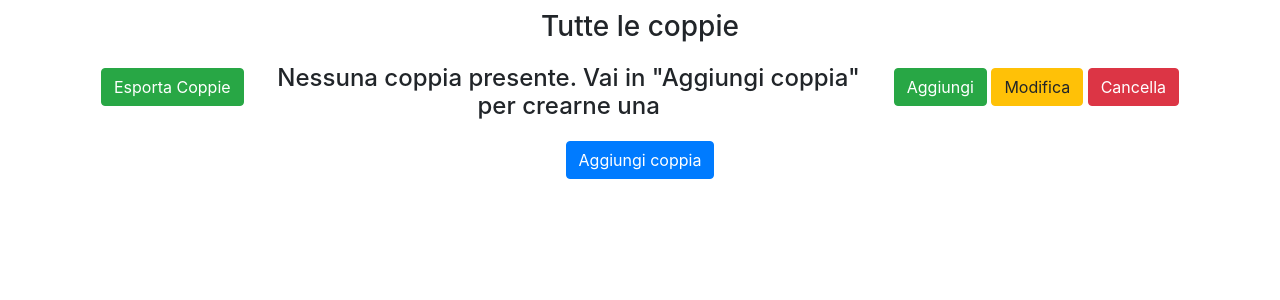
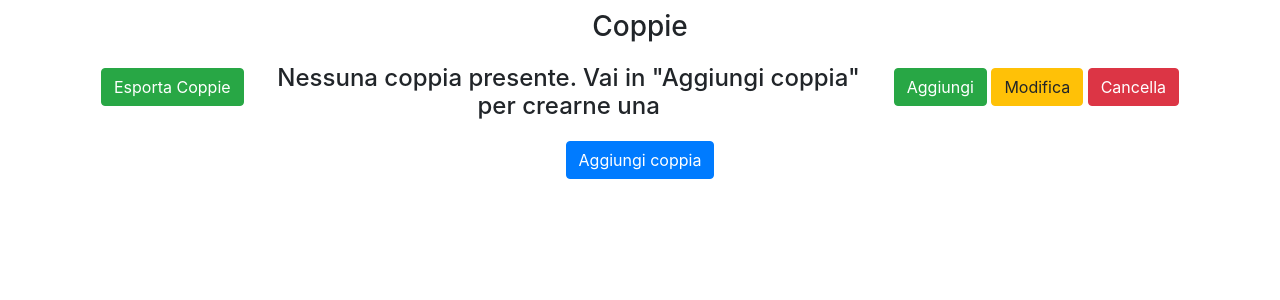
Before and after one commit to Baldi00/beachtennis, a PHP site: page /couples.php in a window 1280 px wide. Shown: the part 56-356 px from the top of the page. Run offline with PHP 8.4, Linux system fonts and the light colour scheme; data that the repository does not hold is empty.

Commit message:
changed titles

```diff
--- a/beachtennis/couples.php
+++ b/beachtennis/couples.php
@@ -32,7 +32,7 @@
 
 <div class="container">
 
-    <h3 align="center" style="margin-top: 10px;">Tutte le coppie</h3>
+    <h3 align="center" style="margin-top: 10px;">Coppie</h3>
 
     <div>
         <div class="content" style="float: left; margin: 1em;">
--- a/beachtennis/players.php
+++ b/beachtennis/players.php
@@ -31,7 +31,7 @@
 
 <div class="container">
 
-    <h3 align="center" style="margin-top: 10px;">Tutti gli Iscritti</h3>
+    <h3 align="center" style="margin-top: 10px;">Iscritti</h3>
 
     <div>
         <div class="content" style="float: left; margin: 1em;">
```
